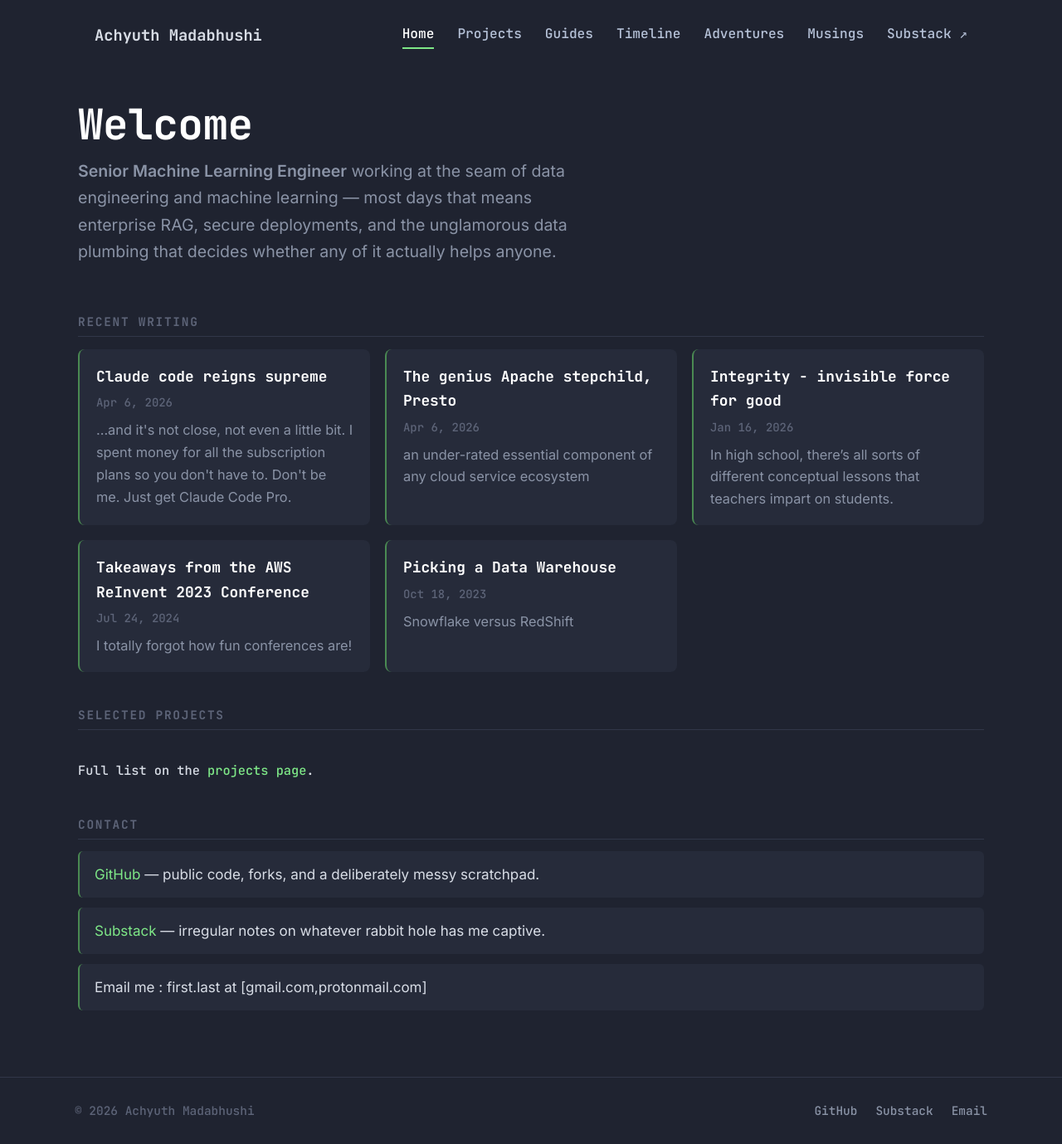
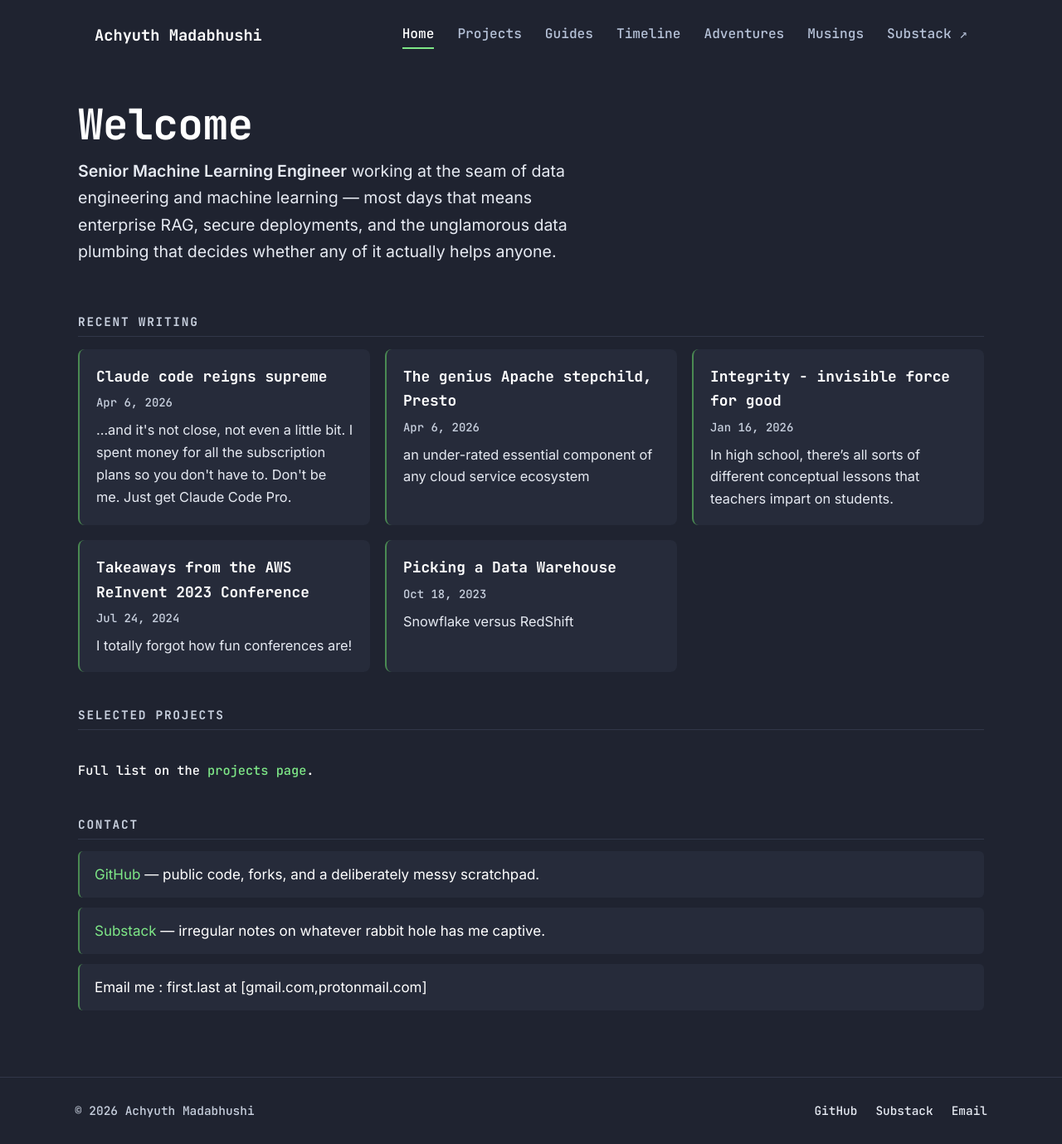
Before and after one commit to amadabhu/amadabhu.github.io, a Jekyll site: the page built from content/index.md, in a window 1280 px wide. Shown: the whole page at 83% size. Built offline with Jekyll 4.4.1, drawn with Linux system fonts in a browser that asks for light colours; our own code applies the rules of GitHub Pages for plain Markdown files.

Commit message:
update font colors

```diff
--- a/assets/css/site.css
+++ b/assets/css/site.css
@@ -1,9 +1,9 @@
 :root {
   --bg: #1f2330;
   --bg-elev: #262b3a;
-  --text: #d8dde6;
-  --text-muted: #8a93a6;
-  --text-dim: #5d6478;
+  --text: #ffffff;
+  --text-muted: #e6eaf2;
+  --text-dim: #c8d0de;
   --accent: #7ee787;
   --accent-dim: #4a8a52;
   --info: #7eb8e7;
```
Also changed, not shown: content/timeline/cmu-ta.md (+1 -1 lines), content/timeline/locus.md (+1 -1 lines).
